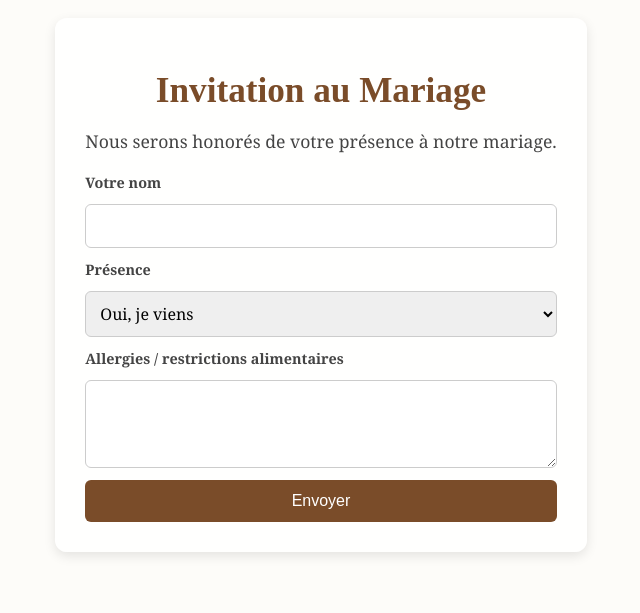
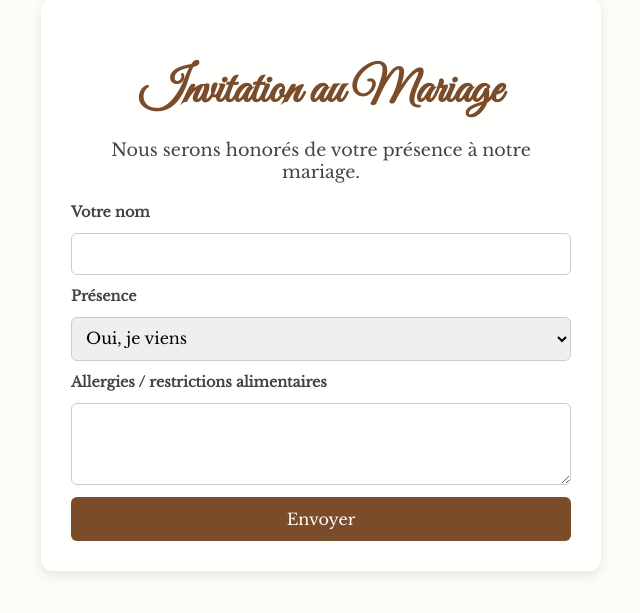
Before and after one commit to Invitationwj/Alger, a plain HTML site: page index.html in a window 1280 px wide. Shown: the part 115-728 px from the top of the page, without its empty margins (319-959 px from the left). Drawn offline with nearby package versions, Linux system fonts and the light colour scheme.

Commit message:
Update style.css

```diff
--- a/style.css
+++ b/style.css
@@ -1,7 +1,7 @@
 /* Style général */
 body {
   margin: 0;
-  font-family: 'Georgia', serif;
+  font-family: 'Libre Baskerville', serif;
   background: #fdfcf9;
   color: #444;
 }
@@ -27,8 +27,8 @@ body {
 }
 
 h1 {
-  font-family: 'Cursive', serif;
-  font-size: 2.2em;
+  font-family: 'Great Vibes', cursive;
+  font-size: 3em;
   color: #7a4c29;
   margin-bottom: 10px;
 }
@@ -36,11 +36,12 @@ h1 {
 p {
   font-size: 1.1em;
   margin-bottom: 20px;
+  font-family: 'Libre Baskerville', serif;
 }
 
 /* Fleurs */
 .flowers {
-  width: 150px;
+  width: 180px;
   background-size: contain;
   background-repeat: no-repeat;
   background-position: center;
@@ -65,6 +66,7 @@ p {
   font-weight: bold;
   text-align: left;
   font-size: 0.9em;
+  font-family: 'Libre Baskerville', serif;
 }
 
 .formulaire input,
@@ -74,7 +76,7 @@ p {
   border: 1px solid #ccc;
   border-radius: 6px;
   font-size: 1em;
-  font-family: inherit;
+  font-family: 'Libre Baskerville', serif;
 }
 
 .formulaire button {
@@ -86,6 +88,7 @@ p {
   font-size: 1em;
   cursor: pointer;
   transition: 0.3s;
+  font-family: 'Libre Baskerville', serif;
 }
 
 .formulaire button:hover {
```
